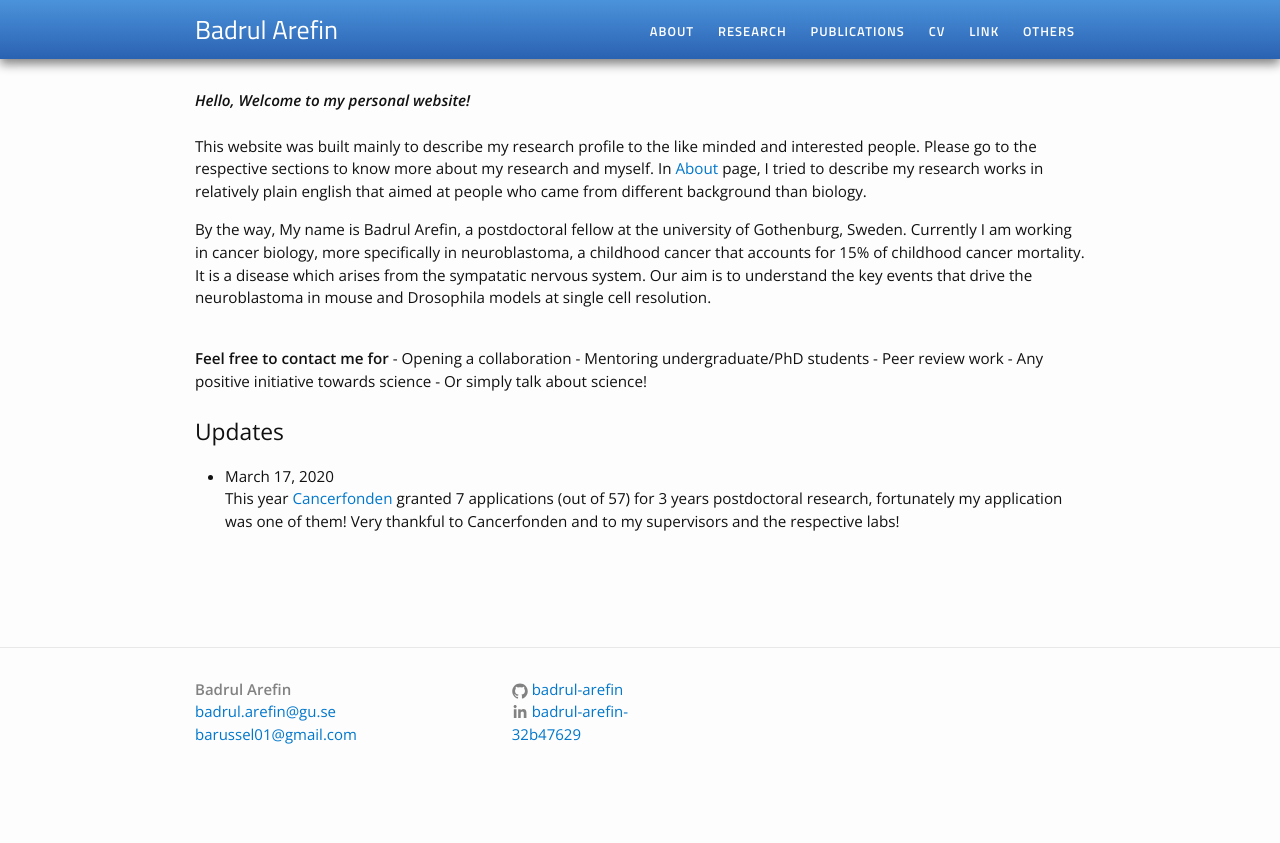
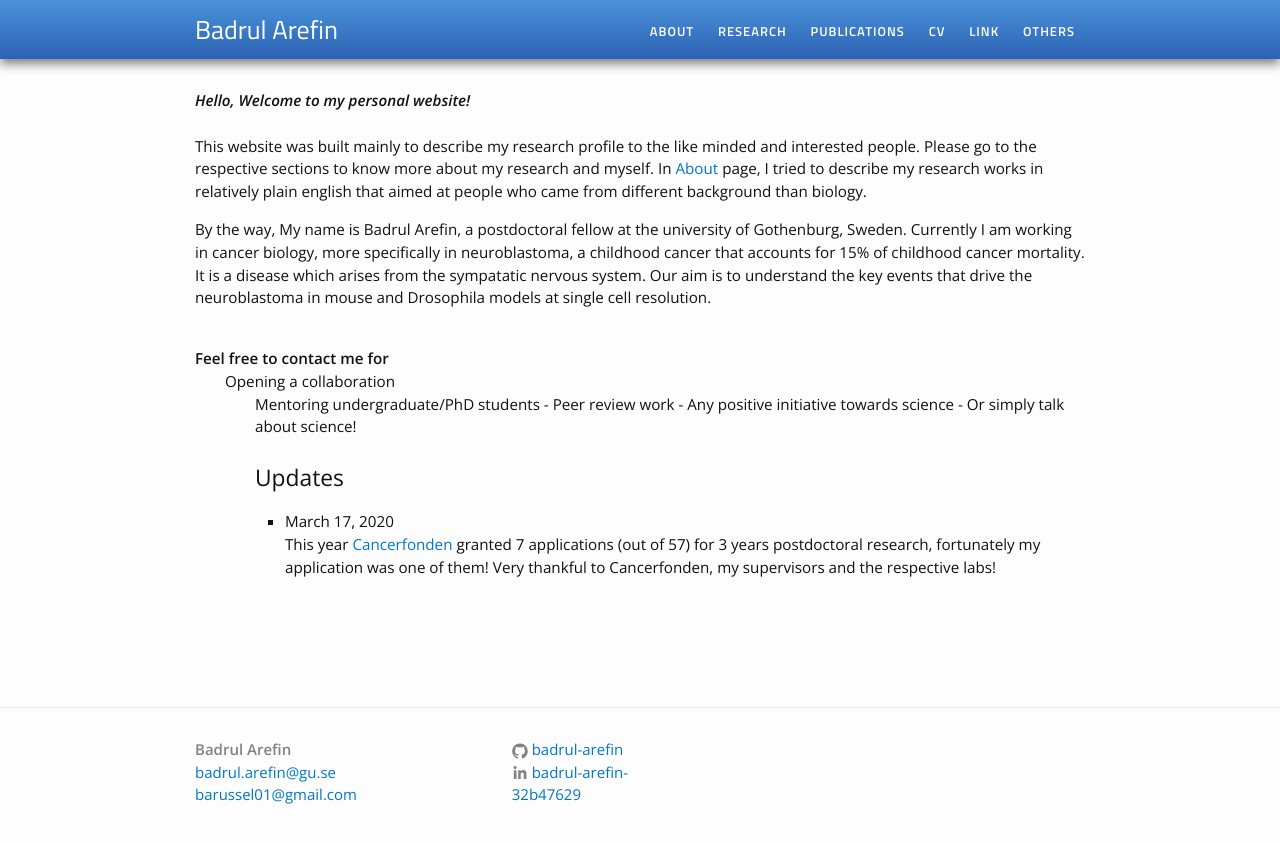
Before and after one commit to Badrul-Arefin/badrul-arefin.github.io, a Jekyll site: the page built from index.html, in a window 1280 px wide. Shown: the top 843 px of the page. Built offline with Jekyll 4.4.1, drawn with Linux system fonts in a browser that asks for light colours.

Commit message:
Update index.html

```diff
--- a/index.html
+++ b/index.html
@@ -18,8 +18,8 @@ layout: default
 
 </div>
 <br><b>Feel free to contact me for</b>
- - Opening a collaboration
- - Mentoring undergraduate/PhD students
+ <ul> Opening a collaboration
+ <ul> Mentoring undergraduate/PhD students
  - Peer review work
  - Any positive initiative towards science
  - Or simply talk about science!<br><br>
@@ -29,7 +29,7 @@ layout: default
 <ul>
 <li> March 17, 2020<br> This year <a href="https://www.cancerfonden.se/forskning/for-forskare/samtliga-anslagsbeslut">
   Cancerfonden</a> granted 7 applications (out of 57) for 3 years postdoctoral research, fortunately my application was one
-  of them! Very thankful to Cancerfonden and to my supervisors and the respective labs!
+  of them! Very thankful to Cancerfonden, my supervisors and the respective labs!
 </ul>
 
 </div>
```
